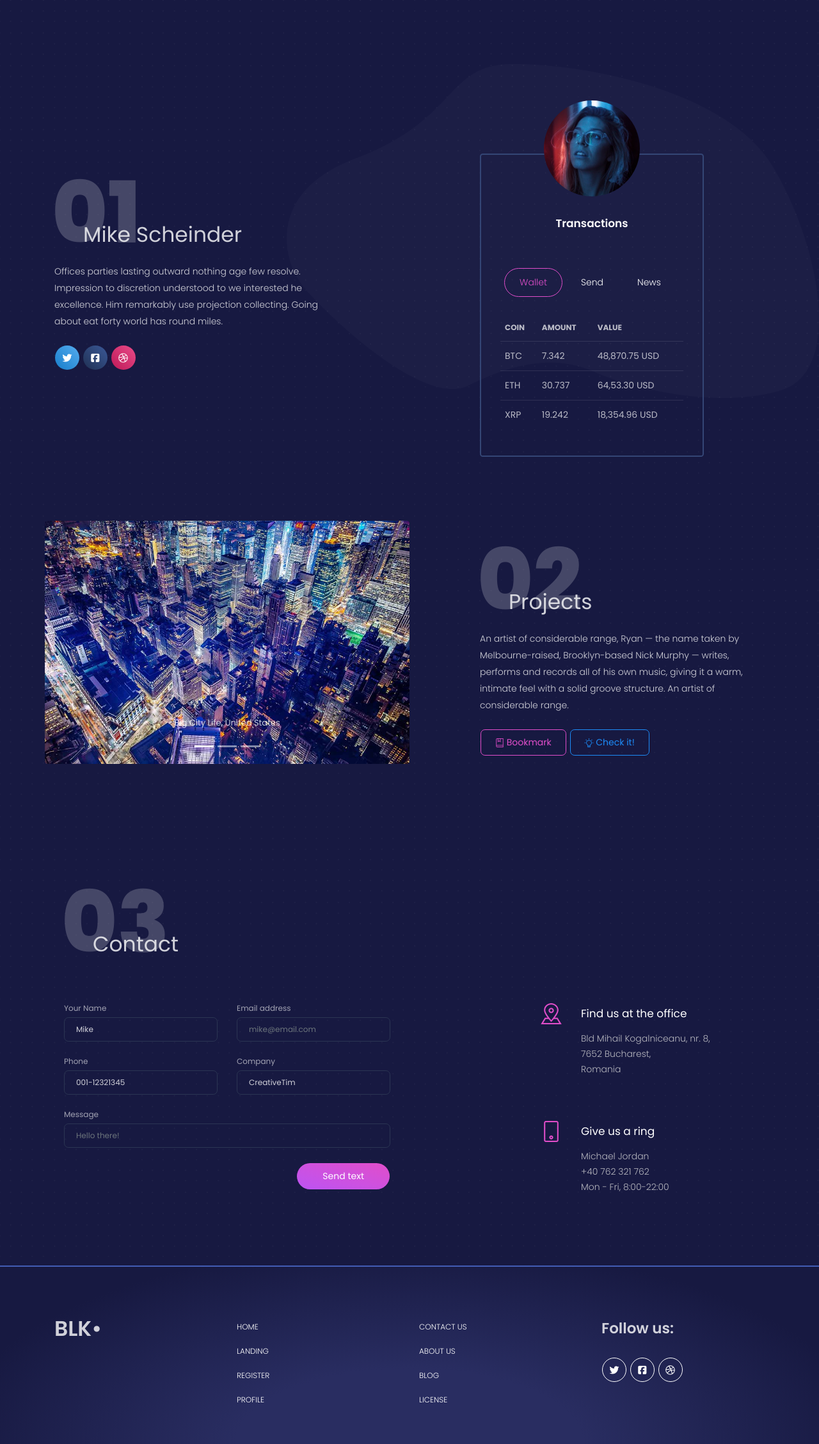
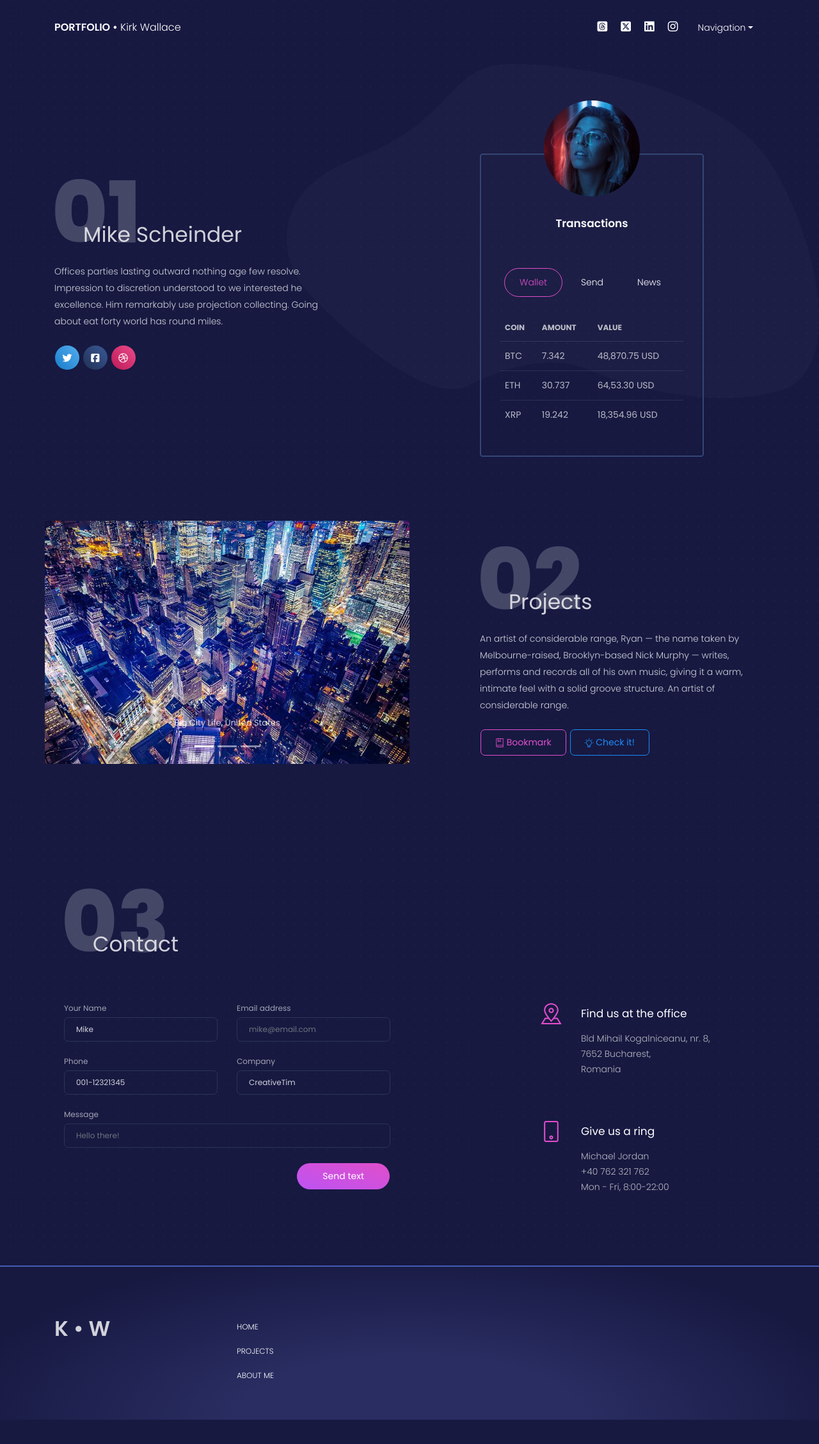
Before and after one commit to hextrace/flask_portfolio, a Flask app: page /profile-page.html in a window 1280 px wide. Shown: the whole page at 64% size. After the commit the page ends 2219 px from the top, so only its background shows below. Run offline with Flask 3, Linux system fonts and the light colour scheme; some libraries are stand-ins or nearby versions.

Commit message:
Cleaned up some code.

```diff
--- a/main.py
+++ b/main.py
@@ -131,7 +131,7 @@ def inject_header():
       href="./static/assets/img/apple-icon.png"
     />
     <link rel="icon" type="image/png" href="./static/assets/img/favicon.png" />
-    <title>Portfolio• Kirk Wallace</title>
+    <title>Portfolio • Kirk Wallace</title>
     <!--     Fonts and icons     -->
     <link
       href="https://fonts.googleapis.com/css?family=Poppins:200,300,400,600,700,800"
@@ -155,134 +155,74 @@ def inject_footer():
             <div class="container">
               <div class="row">
                 <div class="col-md-3">
-                  <h1 class="title">BLK•</h1>
+                  <h1 class="title">K • W</h1>
                 </div>
                 <div class="col-md-3">
                   <ul class="nav">
                     <li class="nav-item">
-                      <a href="../index.html" class="nav-link"> Home </a>
+                      <a href="/index.html" class="nav-link"> Home </a>
                     </li>
                     <li class="nav-item">
-                      <a href="../examples/landing-page.html" class="nav-link">
-                        Landing
+                      <a href="/projects.html" class="nav-link">
+                        Projects
                       </a>
                     </li>
                     <li class="nav-item">
-                      <a href="../examples/register-page.html" class="nav-link">
-                        Register
-                      </a>
-                    </li>
-                    <li class="nav-item">
-                      <a href="../examples/profile-page.html" class="nav-link">
-                        Profile
+                      <a href="/profile-page.html" class="nav-link">
+                        About Me
                       </a>
                     </li>
                   </ul>
                 </div>
                 <div class="col-md-3">
-                  <ul class="nav">
-                    <li class="nav-item">
-                      <a
-                        href="https://creative-tim.com/contact-us"
-                        class="nav-link"
-                      >
-                        Contact Us
-                      </a>
-                    </li>
-                    <li class="nav-item">
-                      <a href="https://creative-tim.com/about-us" class="nav-link">
-                        About Us
-                      </a>
-                    </li>
-                    <li class="nav-item">
-                      <a href="https://creative-tim.com/blog" class="nav-link">
-                        Blog
-                      </a>
-                    </li>
-                    <li class="nav-item">
-                      <a
-                        href="https://opensource.org/licenses/MIT"
-                        class="nav-link"
-                      >
-                        License
-                      </a>
-                    </li>
-                  </ul>
+                  &nbsp;
                 </div>
                 <div class="col-md-3">
-                  <h3 class="title">Follow us:</h3>
-                  <div class="btn-wrapper profile">
-                    <a
-                      target="_blank"
-                      href="https://twitter.com/creativetim"
-                      class="btn btn-icon btn-neutral btn-round btn-simple"
-                      data-toggle="tooltip"
-                      data-original-title="Follow us"
-                    >
-                      <i class="fab fa-twitter"></i>
-                    </a>
-                    <a
-                      target="_blank"
-                      href="https://www.facebook.com/creativetim"
-                      class="btn btn-icon btn-neutral btn-round btn-simple"
-                      data-toggle="tooltip"
-                      data-original-title="Like us"
-                    >
-                      <i class="fab fa-facebook-square"></i>
-                    </a>
-                    <a
-                      target="_blank"
-                      href="https://dribbble.com/creativetim"
-                      class="btn btn-icon btn-neutral btn-round btn-simple"
-                      data-toggle="tooltip"
-                      data-original-title="Follow us"
-                    >
-                      <i class="fab fa-dribbble"></i>
-                    </a>
-                  </div>
+                  &nbsp;
                 </div>
               </div>
             </div>
-          </footer>
-        </div>
-        <!--   Core JS Files   -->
-        <script
-          src="./static/assets/js/core/jquery.min.js"
-          type="text/javascript"
-        ></script>
-        <script
-          src="./static/assets/js/core/popper.min.js"
-          type="text/javascript"
-        ></script>
-        <script
-          src="./static/assets/js/core/bootstrap.min.js"
-          type="text/javascript"
-        ></script>
-        <script src="./static/assets/js/plugins/perfect-scrollbar.jquery.min.js"></script>
-        <script
-          src="https://kit.fontawesome.com/f000b2613b.js"
-          crossorigin="anonymous"
-        ></script>
-        <!--  Plugin for Switches, full documentation here: http://www.jque.re/plugins/version3/bootstrap.switch/ -->
-        <script src="./static/assets/js/plugins/bootstrap-switch.js"></script>
-        <!--  Plugin for the Sliders, full documentation here: http://refreshless.com/nouislider/ -->
-        <script
-          src="./static/assets/js/plugins/nouislider.min.js"
-          type="text/javascript"
-        ></script>
-        <!-- Chart JS -->
-        <script src="./static/assets/js/plugins/chartjs.min.js"></script>
-        <!--  Plugin for the DatePicker, full documentation here: https://github.com/uxsolutions/bootstrap-datepicker -->
-        <script src="./static/assets/js/plugins/moment.min.js"></script>
-        <script
-          src="./static/assets/js/plugins/bootstrap-datetimepicker.js"
-          type="text/javascript"
-        ></script>
-        <!-- Control Center for Black UI Kit: parallax effects, scripts for the example pages etc -->
-        <script
-          src="./static/assets/js/blk-design-system.min.js?v=1.0.0"
-          type="text/javascript"
-        ></script>
+          </div>
+        </footer>
+      </div>
+            <!--   Core JS Files   -->
+            <script
+              src="./static/assets/js/core/jquery.min.js"
+              type="text/javascript"
+            ></script>
+            <script
+              src="./static/assets/js/core/popper.min.js"
+              type="text/javascript"
+            ></script>
+            <script
+              src="./static/assets/js/core/bootstrap.min.js"
+              type="text/javascript"
+            ></script>
+            <script src="./static/assets/js/plugins/perfect-scrollbar.jquery.min.js"></script>
+            <script
+              src="https://kit.fontawesome.com/f000b2613b.js"
+              crossorigin="anonymous"
+            ></script>
+            <!--  Plugin for Switches, full documentation here: http://www.jque.re/plugins/version3/bootstrap.switch/ -->
+            <script src="./static/assets/js/plugins/bootstrap-switch.js"></script>
+            <!--  Plugin for the Sliders, full documentation here: http://refreshless.com/nouislider/ -->
+            <script
+              src="./static/assets/js/plugins/nouislider.min.js"
+              type="text/javascript"
+            ></script>
+            <!-- Chart JS -->
+            <script src="./static/assets/js/plugins/chartjs.min.js"></script>
+            <!--  Plugin for the DatePicker, full documentation here: https://github.com/uxsolutions/bootstrap-datepicker -->
+            <script src="./static/assets/js/plugins/moment.min.js"></script>
+            <script
+              src="./static/assets/js/plugins/bootstrap-datetimepicker.js"
+              type="text/javascript"
+            ></script>
+            <!-- Control Center for Black UI Kit: parallax effects, scripts for the example pages etc -->
+            <script
+              src="./static/assets/js/blk-design-system.min.js?v=1.0.0"
+              type="text/javascript"
+            ></script>
     """
     return {"html_footer": html_data}
 
--- a/templates/profile-page.html
+++ b/templates/profile-page.html
@@ -17,27 +17,12 @@
 <html lang="en">
 
 <head>
-  <meta charset="utf-8" />
-  <meta name="viewport" content="width=device-width, initial-scale=1, shrink-to-fit=no">
-  <link rel="apple-touch-icon" sizes="76x76" href="./static/assets/img/apple-icon.png">
-  <link rel="icon" type="image/png" href="./static/assets/img/favicon.png">
-  <title>
-    Blk• Design System by Creative Tim
-  </title>
-  <!--     Fonts and icons     -->
-  <link href="https://fonts.googleapis.com/css?family=Poppins:200,300,400,600,700,800" rel="stylesheet" />
-  <link href="https://use.fontawesome.com/releases/v5.0.6/css/all.css" rel="stylesheet">
-  <!-- Nucleo Icons -->
-  <link href="./static/assets/css/nucleo-icons.css" rel="stylesheet" />
-  <!-- CSS Files -->
-  <link href="./static/assets/css/blk-design-system.css?v=1.0.0" rel="stylesheet" />
-  <!-- CSS Just for demo purpose, don't include it in your project -->
-  <link href="./static/assets/demo/demo.css" rel="stylesheet" />
+  {{ html_head|safe }}
 </head>
 
 <body class="profile-page">
   <!-- Navbar -->
-  {{ nav_bar|safe }}
+  {{ html_navigation_bar|safe }}
   <!-- End Navbar -->
   <div class="wrapper">
     <div class="page-header">
@@ -334,95 +319,7 @@
         </div>
       </div>
     </section>
-    <footer class="footer">
-      <div class="container">
-        <div class="row">
-          <div class="col-md-3">
-            <h1 class="title">BLK•</h1>
-          </div>
-          <div class="col-md-3">
-            <ul class="nav">
-              <li class="nav-item">
-                <a href="../index.html" class="nav-link">
-                  Home
-                </a>
-              </li>
-              <li class="nav-item">
-                <a href="../examples/landing-page.html" class="nav-link">
-                  Landing
-                </a>
-              </li>
-              <li class="nav-item">
-                <a href="../examples/register-page.html" class="nav-link">
-                  Register
-                </a>
-              </li>
-              <li class="nav-item">
-                <a href="../examples/profile-page.html" class="nav-link">
-                  Profile
-                </a>
-              </li>
-            </ul>
-          </div>
-          <div class="col-md-3">
-            <ul class="nav">
-              <li class="nav-item">
-                <a href="https://creative-tim.com/contact-us" class="nav-link">
-                  Contact Us
-                </a>
-              </li>
-              <li class="nav-item">
-                <a href="https://creative-tim.com/about-us" class="nav-link">
-                  About Us
-                </a>
-              </li>
-              <li class="nav-item">
-                <a href="https://creative-tim.com/blog" class="nav-link">
-                  Blog
-                </a>
-              </li>
-              <li class="nav-item">
-                <a href="https://opensource.org/licenses/MIT" class="nav-link">
-                  License
-                </a>
-              </li>
-            </ul>
-          </div>
-          <div class="col-md-3">
-            <h3 class="title">Follow us:</h3>
-            <div class="btn-wrapper profile">
-              <a target="_blank" href="https://twitter.com/creativetim" class="btn btn-icon btn-neutral btn-round btn-simple" data-toggle="tooltip" data-original-title="Follow us">
-                <i class="fab fa-twitter"></i>
-              </a>
-              <a target="_blank" href="https://www.facebook.com/creativetim" class="btn btn-icon btn-neutral btn-round btn-simple" data-toggle="tooltip" data-original-title="Like us">
-                <i class="fab fa-facebook-square"></i>
-              </a>
-              <a target="_blank" href="https://dribbble.com/creativetim" class="btn btn-icon btn-neutral  btn-round btn-simple" data-toggle="tooltip" data-original-title="Follow us">
-                <i class="fab fa-dribbble"></i>
-              </a>
-            </div>
-          </div>
-        </div>
-      </div>
-    </footer>
-  </div>
-  <!--   Core JS Files   -->
-  <script src="./static/assets/js/core/jquery.min.js" type="text/javascript"></script>
-  <script src="./static/assets/js/core/popper.min.js" type="text/javascript"></script>
-  <script src="./static/assets/js/core/bootstrap.min.js" type="text/javascript"></script>
-  <script src="./static/assets/js/plugins/perfect-scrollbar.jquery.min.js"></script>
-  <script src="https://kit.fontawesome.com/f000b2613b.js" crossorigin="anonymous"></script>
-  <!--  Plugin for Switches, full documentation here: http://www.jque.re/plugins/version3/bootstrap.switch/ -->
-  <script src="./static/assets/js/plugins/bootstrap-switch.js"></script>
-  <!--  Plugin for the Sliders, full documentation here: http://refreshless.com/nouislider/ -->
-  <script src="./static/assets/js/plugins/nouislider.min.js" type="text/javascript"></script>
-  <!-- Chart JS -->
-  <script src="./static/assets/js/plugins/chartjs.min.js"></script>
-  <!--  Plugin for the DatePicker, full documentation here: https://github.com/uxsolutions/bootstrap-datepicker -->
-  <script src="./static/assets/js/plugins/moment.min.js"></script>
-  <script src="./static/assets/js/plugins/bootstrap-datetimepicker.js" type="text/javascript"></script>
-  <!-- Control Center for Black UI Kit: parallax effects, scripts for the example pages etc -->
-  <script src="./static/assets/js/blk-design-system.min.js?v=1.0.0" type="text/javascript"></script>
+    {{ html_footer|safe }}
 </body>
 
 </html>
```
